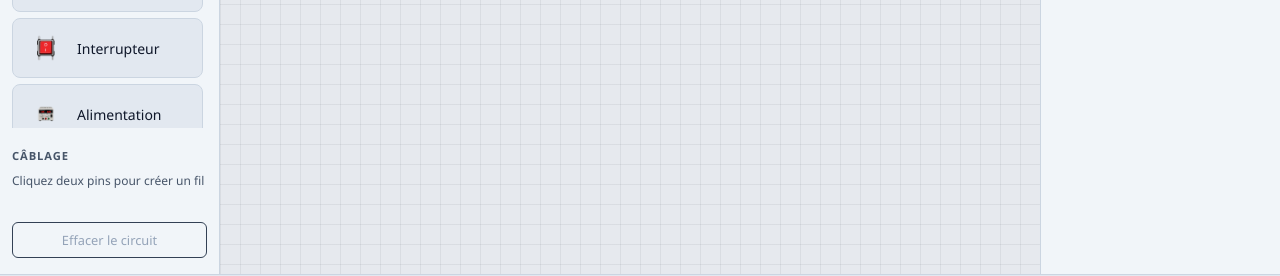
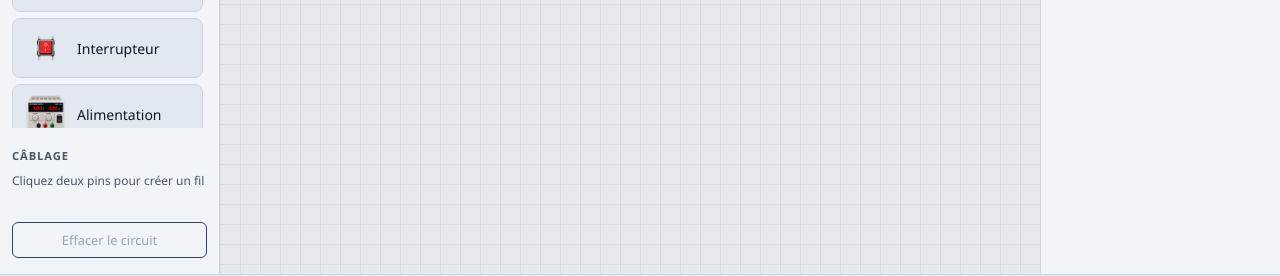
Before and after one commit to mamadouyacineba858-tech/myblab_v03, a React (Vite) app in the folder frontend/: page / in a window 1280 px wide. Shown: the part 496-772 px from the top of the page. Built offline with nearby package versions, Linux system fonts and the light colour scheme.

Commit message:
feat(level1): enlarge POWER for Canvas readability

```diff
--- a/frontend/src/components/parts/PowerPart.jsx
+++ b/frontend/src/components/parts/PowerPart.jsx
@@ -2,52 +2,24 @@ import React from 'react'
 import { getComponentDef } from '../../config/componentDefinitions.js'
 
 /**
- * Rendu visuel Alimentation / POWER — backend RASTER (MB-VIS-COMP-036).
+ * Alimentation DC de laboratoire — backend raster.
  *
- * Remplace l'ancien rendu SVG schématique (MB-COMPONENT-LIBRARY-002 :
- * `<rect>` boîtier + `<line>`×4 symbole pile + `<text>`×2 « +5V »/« GND » +
- * `<line>`×2 pattes) par l'asset raster réaliste validé CSA (alimentation DC
- * de laboratoire benchtop : boîtier blanc/gris, façade noire, double
- * affichage V/A, réglages VOLTAGE/CURRENT, interrupteur POWER, bornes
- * rouge/noire/verte ; 1x 70×90 / 3x 210×270, PNG + WebP, RGBA, fond
- * transparent). Intégré via le mécanisme déclaratif de MB-VIS-INDUSTRIAL-001
- * (`defaultRegistrations` → `visual: { backend: 'raster' }` →
- * `getComponentPresentation('POWER')` → wrapper `data-bare-body` + pins
- * `markerless`, sans aucun `type === "POWER"` dans la couche de rendu
- * centrale ni règle CSS spécifique).
+ * MB-L1-POWER-001 — Canvas readability :
+ * - le Core POWER reste 70×90 et le modèle électrique reste inchangé ;
+ * - les PhysicalContacts restent la source de vérité pour le câblage ;
+ * - seul le corps visuel est agrandi localement autour de son centre ;
+ * - l'asset 3x est forcé pour éviter qu'un navigateur choisisse la variante 1x ;
+ * - aucune borne logique supplémentaire n'est créée : la borne verte EARTH
+ *   du raster reste décorative.
  *
- * Patron identique à `ServoPart.jsx` / `NpnTransistorPart.jsx` /
- * `BuzzerPart.jsx` : `frontend/public/` est servi à la racine web →
- * `/assets/components/power/…`, priorité WebP via `<picture>`, fallback
- * PNG, 1x/3x natif via `srcSet`, aucune logique JS de sélection
- * d'écran/densité.
- *
- * Composant STATIQUE — aucune prop dynamique, état unique `default`. Le
- * renderer ne fait qu'afficher l'asset : aucun SVG, aucun canvas, aucun
- * dessin CSS, aucun pseudo-élément, aucun crop runtime, aucun masque CSS,
- * aucun texte ajouté, aucun corps artificiel.
- *
- * Contrat inchangé :
- *  - dimensions dérivées de `getComponentDef("POWER")` (70×90) — aucune
- *    valeur recopiée, `componentDefinitions.js` NON modifié ;
- *  - coordonnées électriques canoniques INCHANGÉES : 5V dx=70/dy=37,
- *    GND dx=58/dy=25 — `componentDefinitions.js` / `canonicalRegistry.js` /
- *    modèle de simulation non touchés ;
- *  - la PROJECTION visuelle des pins sur les 2 bornes réelles du raster
- *    (GND=(22,67) / 5V=(35,67)) est déclarée dans
- *    `utils/pinPresentationGeometry.js` (couche de présentation existante,
- *    même patron que LED / NPN_TRANSISTOR) — elle ne remplace jamais la
- *    position électrique. La borne verte EARTH visible sur l'asset est
- *    purement décorative : elle ne devient pas un pin logique.
- *  - l'`<img>` ne porte AUCUN gestionnaire, `draggable={false}`,
- *    `pointer-events: none` → drag / sélection / câblage / hit-test / zoom
- *    restent la responsabilité du wrapper `.circuit-component` ;
- *  - rendu déterministe, aucun id.
+ * La cible de départ est volontairement 2.5× : le Canvas Gate décidera si un
+ * dernier ajustement de taille est nécessaire. Ne pas modifier le Core pour
+ * atteindre une cible purement visuelle.
  */
 const ASSET_DIR = '/assets/components/power'
-const WEBP_SRCSET = `${ASSET_DIR}/power.default.1x.webp 1x, ${ASSET_DIR}/power.default.3x.webp 3x`
-const PNG_SRCSET = `${ASSET_DIR}/power.default.1x.png 1x, ${ASSET_DIR}/power.default.3x.png 3x`
-const PNG_FALLBACK = `${ASSET_DIR}/power.default.3x.png`
+const WEBP_3X = `${ASSET_DIR}/power.default.3x.webp`
+const PNG_3X = `${ASSET_DIR}/power.default.3x.png`
+const APPROVED_CANDIDATE_SCALE = 2.5
 
 export function PowerPart() {
   const def = getComponentDef('POWER')
@@ -55,19 +27,38 @@ export function PowerPart() {
   const height = def?.height ?? 90
 
   return (
-    <div className="part-power" aria-label="Alimentation">
-      <picture className="part-power__picture">
-        <source type="image/webp" srcSet={WEBP_SRCSET} />
+    <div
+      className="part-power"
+      aria-label="Alimentation"
+      data-canvas-scale={APPROVED_CANDIDATE_SCALE}
+      style={{
+        position: 'relative',
+        width: '100%',
+        height: '100%',
+        overflow: 'visible',
+        transform: `scale(${APPROVED_CANDIDATE_SCALE})`,
+        transformOrigin: 'center center',
+      }}
+    >
+      <picture className="part-power__picture" data-hires-source="3x-only">
+        <source type="image/webp" srcSet={`${WEBP_3X} 1x, ${WEBP_3X} 3x`} />
         <img
           className="part-power__img"
-          src={PNG_FALLBACK}
-          srcSet={PNG_SRCSET}
+          src={PNG_3X}
+          srcSet={`${PNG_3X} 1x, ${PNG_3X} 3x`}
           width={width}
           height={height}
           draggable={false}
           alt=""
           aria-hidden="true"
-          style={{ width: '100%', height: '100%', display: 'block', pointerEvents: 'none' }}
+          style={{
+            width: '100%',
+            height: '100%',
+            display: 'block',
+            pointerEvents: 'none',
+            imageRendering: 'auto',
+            filter: 'contrast(1.06) saturate(1.03)',
+          }}
         />
       </picture>
     </div>
```
